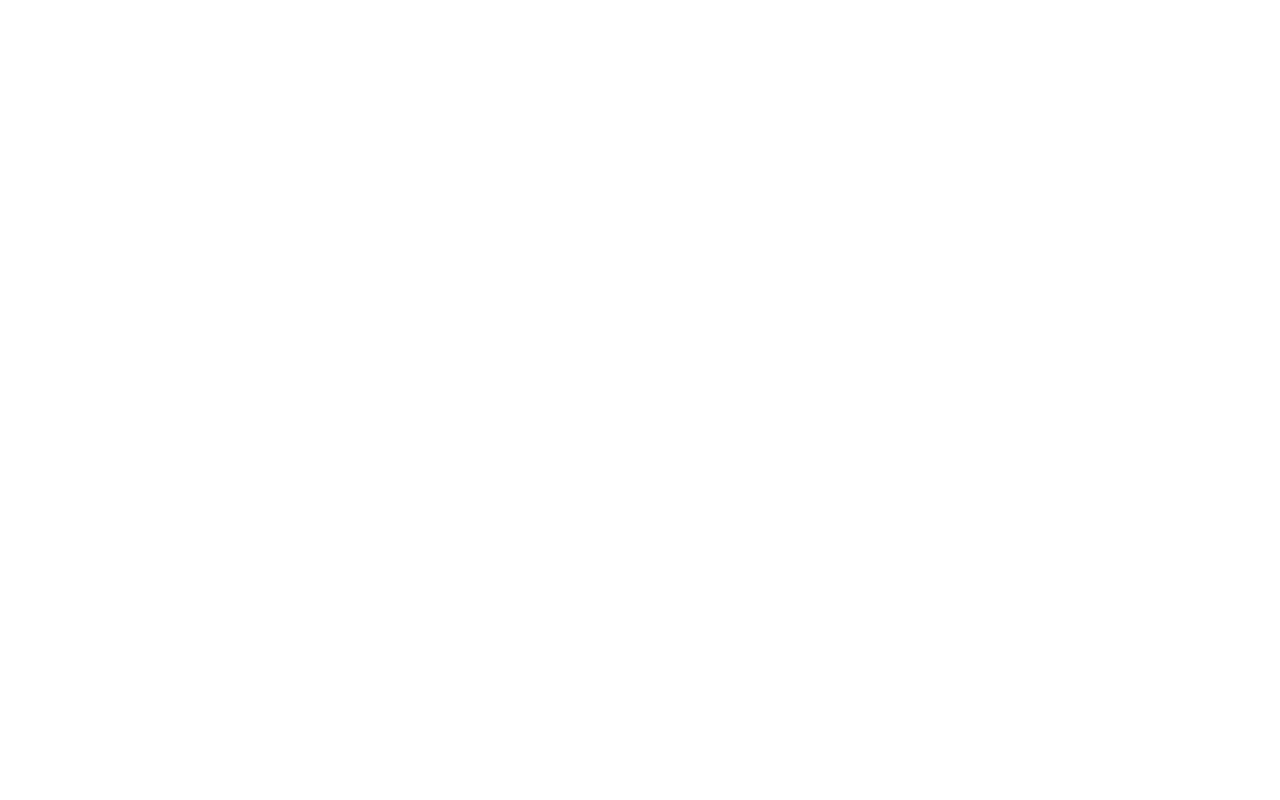
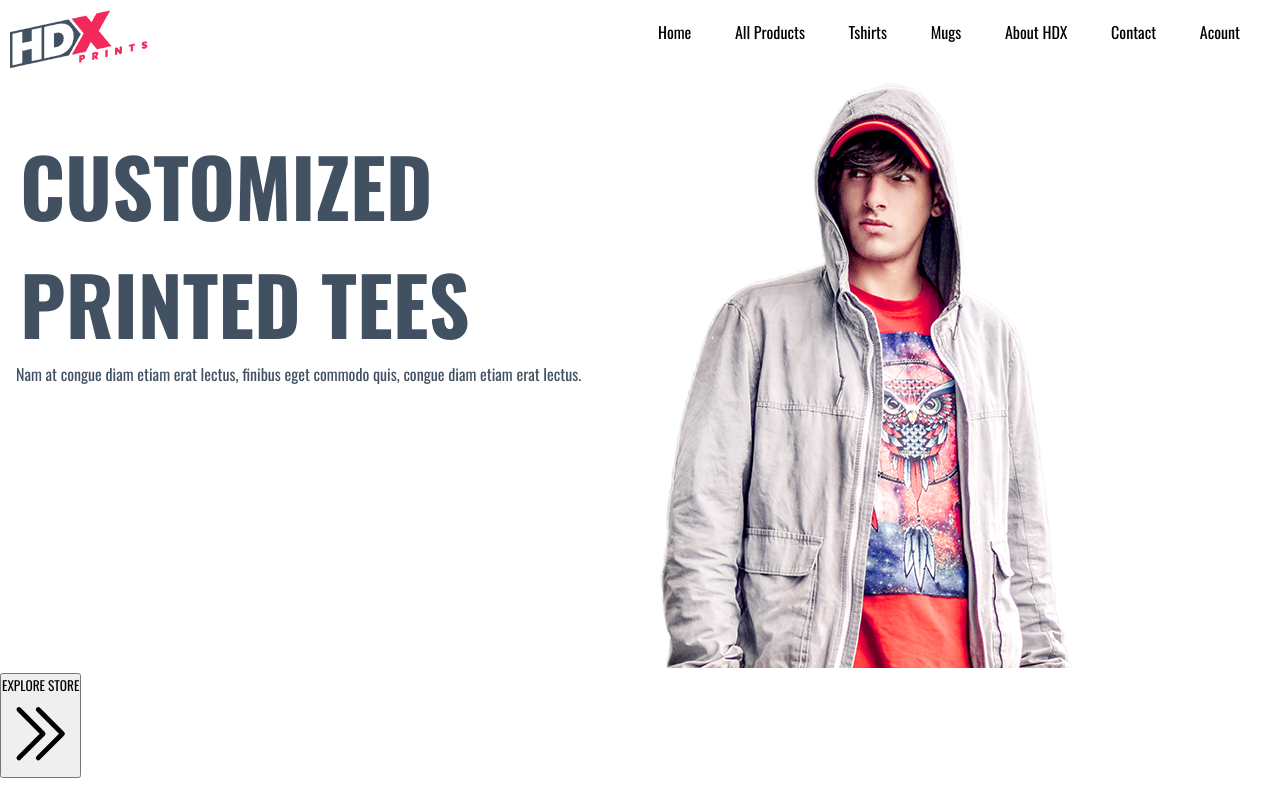
Before and after one commit to muneeb0198/module-1, a plain HTML site: page index.html in a window 1280 px wide. Drawn offline with nearby package versions, Linux system fonts and the light colour scheme; a web font is replaced by a local one.

Commit message:
firstcommit

```diff
--- a/index.html
+++ b/index.html
@@ -5,6 +5,54 @@
     <meta name="viewport" content="width=device-width, initial-scale=1.0" />
     <title>Document</title>
     <link rel="stylesheet" href="./style.css" />
+    <link rel="preconnect" href="https://fonts.gstatic.com" crossorigin />
+    <link
+      href="https://fonts.googleapis.com/css2?family=Oswald:wght@200..700&family=Protest+Riot&display=swap"
+      rel="stylesheet"
+    />
   </head>
-  <body></body>
+  <body>
+    <div class="hero">
+      <nav>
+        <img src="./media/site-logo-free-img-1.png" alt="website logo" />
+        <ul>
+          <li>Home</li>
+          <li>All Products</li>
+          <li>Tshirts</li>
+          <li>Mugs</li>
+          <li>About HDX</li>
+          <li>Contact</li>
+          <li>Acount</li>
+        </ul>
+      </nav>
+      <div class="center">
+        <div class="left-div">
+          <h1>CUSTOMIZED <br />PRINTED TEES</h1>
+          <p>
+            Nam at congue diam etiam erat lectus, finibus eget commodo quis,
+            congue diam etiam erat lectus.
+          </p>
+        </div>
+        <div class="right-div">
+          <img src="./media/boy pic.png" alt="" srcset="" />
+        </div>
+      </div>
+      <button type="button">
+        EXPLORE STORE<svg
+          xmlns="http://www.w3.org/2000/svg"
+          fill="none"
+          viewBox="0 0 24 24"
+          stroke-width="1.5"
+          stroke="currentColor"
+          class="w-6 h-6"
+        >
+          <path
+            stroke-linecap="round"
+            stroke-linejoin="round"
+            d="m5.25 4.5 7.5 7.5-7.5 7.5m6-15 7.5 7.5-7.5 7.5"
+          />
+        </svg>
+      </button>
+    </div>
+  </body>
 </html>
--- a/style.css
+++ b/style.css
@@ -1,10 +1,62 @@
 * {
   padding: 0;
   margin: 0;
+  font-family: "Oswald", sans-serif;
   box-sizing: border-box;
 }
-html,
-body {
-  width: 100%;
+
+body,
+html {
+  width: 100vw;
   height: 100vh;
+  background-color: white;
 }
+.hero {
+  color: black;
+}
+nav {
+  display: flex;
+  justify-content: space-between;
+  padding-top: 10px;
+  padding-left: 10px;
+  padding-right: 20px;
+  padding-bottom: auto;
+}
+
+nav ul li {
+  list-style-type: none;
+
+  display: inline-block;
+  padding: 10px 20px;
+}
+
+nav ul li:hover {
+  color: red;
+  transition: 0.3s;
+  cursor: pointer;
+}
+
+p {
+  padding-left: 16px;
+  color: #415161;
+}
+
+h3 {
+  margin-bottom: 10px;
+  font-weight: lighter;
+}
+input {
+  border: none;
+  border-radius: 20px;
+  outline: none;
+}
+
+h1 {
+  padding-top: 10%;
+  padding-left: 20px;
+  font-size: 80px;
+  color: #415161;
+}
+.center {
+  display: flex;
+}
```
Also changed, not shown: media/boy pic.png (added), media/site-logo-free-img-1.png (added).
